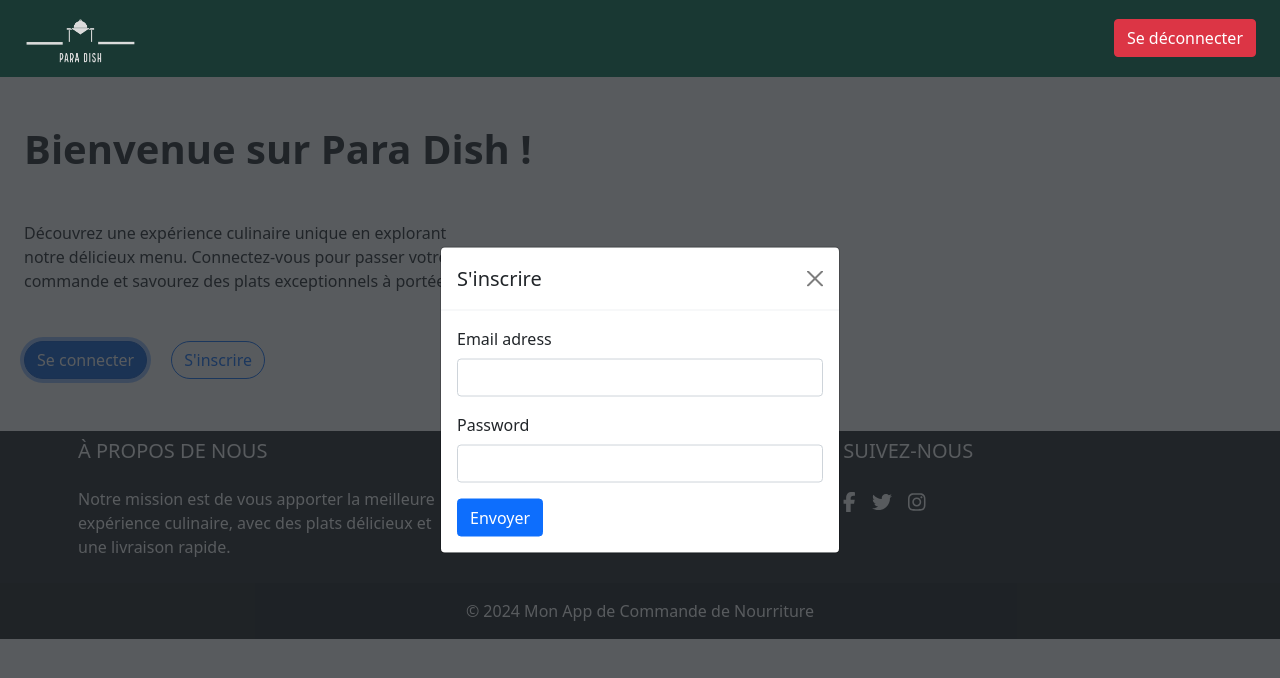
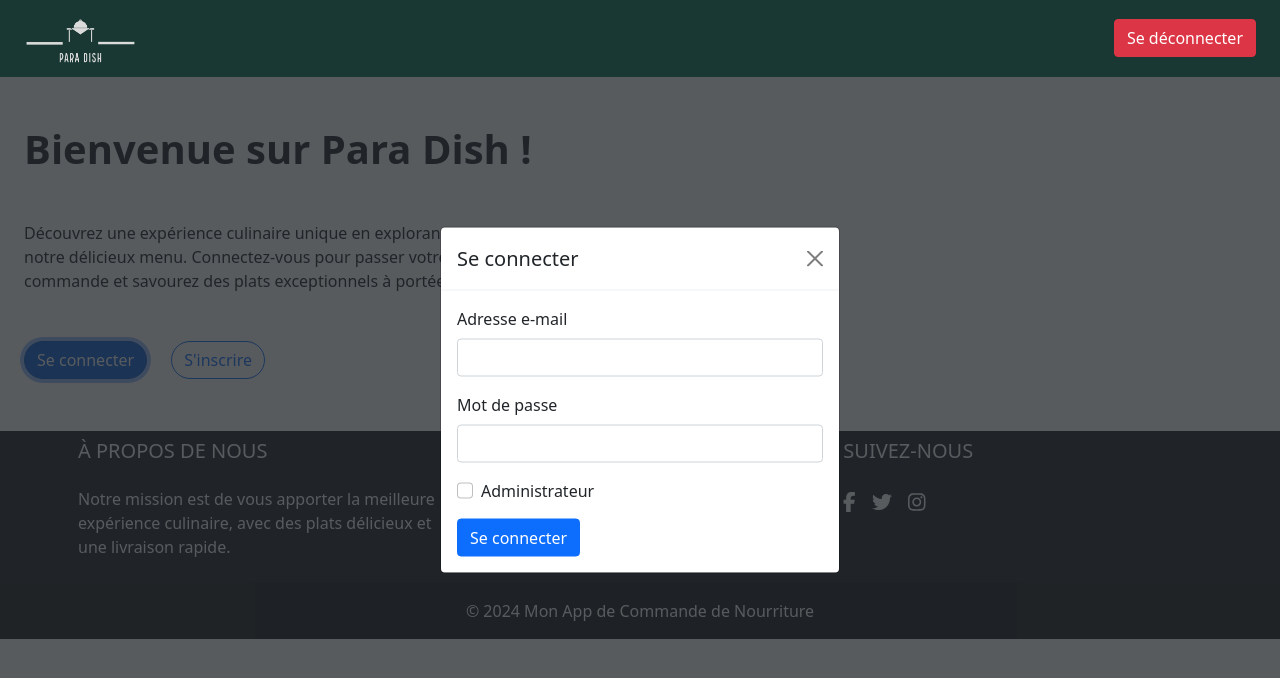
Before and after one commit to Food-orders-mgt2/frontend, a React (Vite) app: page / in a window 1280 px wide. Both pictures are taken after a click on the button "Se connecter". Shown: the top 678 px of the page. Built offline with nearby package versions, Linux system fonts and the light colour scheme; no server answers.

Commit message:
fix : Update components signin to generate login for user and admin

```diff
--- a/src/components/SigninModal.jsx
+++ b/src/components/SigninModal.jsx
@@ -2,12 +2,13 @@ import React, { useContext, useRef, useState } from "react";
 import { UserContext } from "../context/userContext";
 import { useNavigate } from "react-router-dom";
 
-export default function SignUpModal() {
+export default function SignInModal() {
   const { modalState, toggleModals, signIn } = useContext(UserContext);
 
   const navigate = useNavigate();
 
   const [validation, setValidation] = useState("");
+  const [showCodeInput, setShowCodeInput] = useState(false);
 
   const inputs = useRef([]);
   const addInputs = (el) => {
@@ -19,24 +20,48 @@ export default function SignUpModal() {
 
   const handleForm = async (e) => {
     e.preventDefault();
-    console.log(inputs);
+
+    const email = inputs.current[0].value;
+    const password = inputs.current[1].value;
+    const isAdmin = inputs.current[2].checked;
+
     try {
-      const cred = await signIn(
-        inputs.current[0].value,
-        inputs.current[1].value
-      );
+      let code = "";
+
+      if (isAdmin) {
+        code = inputs.current[3].value.toLowerCase();
+
+        if (code !== import.meta.env.VITE_APP_FIREBASE_CODE) {
+          throw new Error("Code administrateur incorrect");
+        }
+      }
+
+      const cred = await signIn(email, password);
+
       formRef.current.reset();
       setValidation("");
-       console.log(cred);
+
+      console.log(cred);
+
       toggleModals("close");
-      navigate("/private/private-home");
-    } catch {
-      setValidation("Wopsy, email and/or password incorrect")
+
+      if (isAdmin) {
+        navigate("/private/admin-home");
+      } else {
+        navigate("/private/private-home");
+      }
+    } catch (error) {
+      setValidation(error.message);
     }
+  };
+
+  const handleCheckboxChange = () => {
+    setShowCodeInput(!showCodeInput);
   };
 
   const closeModal = () => {
     setValidation("");
+    setShowCodeInput(false);
     toggleModals("close");
   };
 
@@ -55,7 +80,7 @@ export default function SignUpModal() {
             <div className="modal-dialog">
               <div className="modal-content">
                 <div className="modal-header">
-                  <h5 className="modal-title">S'inscrire</h5>
+                  <h5 className="modal-title">Se connecter</h5>
                   <button onClick={closeModal} className="btn-close"></button>
                 </div>
 
@@ -63,11 +88,11 @@ export default function SignUpModal() {
                   <form
                     ref={formRef}
                     onSubmit={handleForm}
-                    className="sign-up-form"
+                    className="sign-in-form"
                   >
                     <div className="mb-3">
                       <label htmlFor="signInEmail" className="form-label">
-                        Email adress
+                        Adresse e-mail
                       </label>
                       <input
                         ref={addInputs}
@@ -81,7 +106,7 @@ export default function SignUpModal() {
 
                     <div className="mb-3">
                       <label htmlFor="signInPwd" className="form-label">
-                        Password
+                        Mot de passe
                       </label>
                       <input
                         ref={addInputs}
@@ -94,9 +119,37 @@ export default function SignUpModal() {
                       <p className="text-danger mt-1">{validation}</p>
                     </div>
 
-                    <button className="btn btn-primary">Envoyer</button>
+                    <div className="mb-3 form-check">
+                      <input
+                        ref={addInputs}
+                        type="checkbox"
+                        className="form-check-input"
+                        id="isAdmin"
+                        name="isAdmin"
+                        onChange={handleCheckboxChange}
+                      />
+                      <label className="form-check-label" htmlFor="isAdmin">
+                        Administrateur
+                      </label>
+                    </div>
+
+                    {showCodeInput && (
+                      <div className="mb-3">
+                        <label htmlFor="adminCode" className="form-label">
+                          Code administrateur
+                        </label>
+                        <input
+                          ref={addInputs}
+                          name="adminCode"
+                          type="password"
+                          className="form-control"
+                          id="adminCode"
+                        />
+                      </div>
+                    )}
+
+                    <button className="btn btn-primary">Se connecter</button>
                   </form>
-
                 </div>
               </div>
             </div>
```
